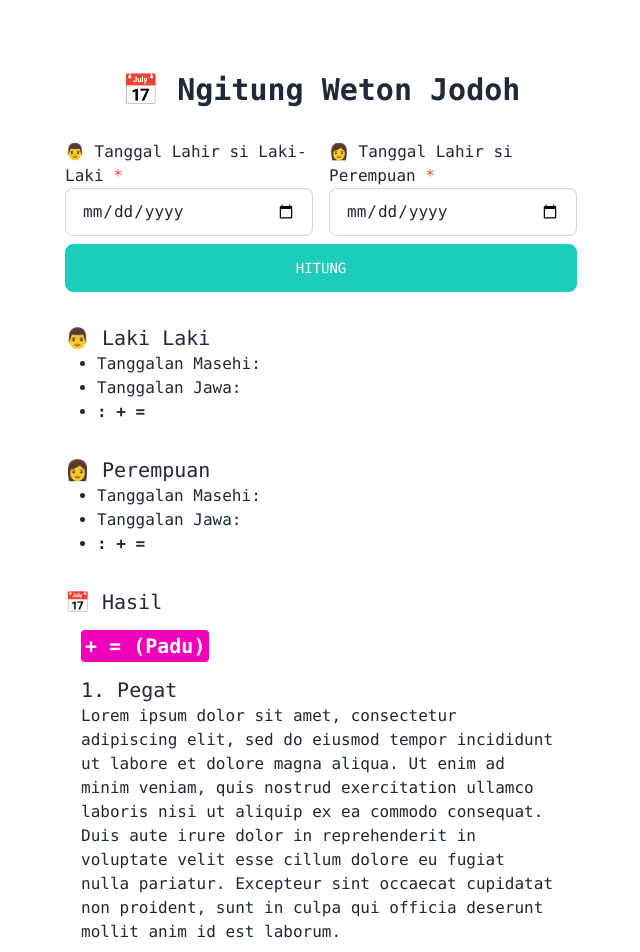
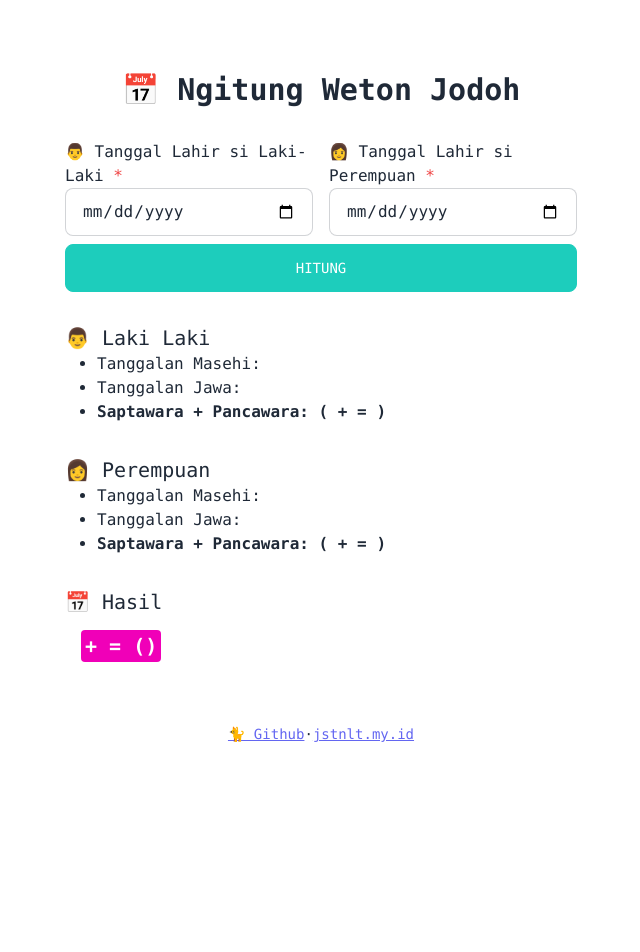
Before and after one commit to JastinXyz/wetonjodoh, a Next.js app: page / in a window 1280 px wide. Shown: the top 952 px of the page, without its empty margins (319-959 px from the left). After the commit the page ends 800 px from the top, so only its background shows below. Built offline with nearby package versions, Linux system fonts and the light colour scheme.

Commit message:
result wis

```diff
--- a/src/app/page.js
+++ b/src/app/page.js
@@ -2,6 +2,7 @@
 
 import Link from "next/link";
 import { useState } from "react";
+import Result from "@/common/Result";
 
 async function fetchWeton(tgl, bln, thn) {
   const d = await fetch(`https://api.dotmydotid.my.id/api/weton?tanggal=${tgl}&bulan=${bln}&tahun=${thn}`)
@@ -15,6 +16,7 @@ export default function Home() {
   let [pasaran, setPasaran] = useState();
   let [bobot, setBobot] = useState();
   let [res, setRes] = useState();
+  let [secRes, setSecRes] = useState();
 
   const handleSubmit = async(e) => {
     e.preventDefault();
@@ -30,6 +32,9 @@ export default function Home() {
     setPasaran({ man: manWeton.pasaran, woman: womanWeton.pasaran });
     setBobot({ man: manWeton.bobot_weton, woman: womanWeton.bobot_weton});
     setRes({ man: manWeton.bobot_weton.bobot, woman: womanWeton.bobot_weton.bobot, total: manWeton.bobot_weton.bobot + womanWeton.bobot_weton.bobot  })
+
+    let hasil = Result.filter((x) => x.num.includes(manWeton.bobot_weton.bobot + womanWeton.bobot_weton.bobot))
+    setSecRes(hasil[0])
   }
 
   return (
@@ -58,7 +63,7 @@ export default function Home() {
               <ul className="list-disc pl-8">
                 <li>Tanggalan Masehi: {m?.man}</li>
                 <li>Tanggalan Jawa: {java?.man}</li>
-                <li className="font-bold">{pasaran?.man}: {bobot?.man.saptawara} + {bobot?.man.pancawara} = {bobot?.man.bobot}</li>
+                <li className="font-bold">Saptawara + Pancawara: {pasaran?.man} ({bobot?.man.saptawara} + {bobot?.man.pancawara} = {bobot?.man.bobot})</li>
               </ul>
             </div>
 
@@ -67,16 +72,16 @@ export default function Home() {
               <ul className="list-disc pl-8">
                 <li>Tanggalan Masehi: {m?.woman}</li>
                 <li>Tanggalan Jawa: {java?.woman}</li>
-                <li className="font-bold">{pasaran?.woman}: {bobot?.woman.saptawara} + {bobot?.woman.pancawara} = {bobot?.woman.bobot}</li>
+                <li className="font-bold">Saptawara + Pancawara: {pasaran?.woman} ({bobot?.woman.saptawara} + {bobot?.woman.pancawara} = {bobot?.woman.bobot})</li>
               </ul>
             </div>
 
             <div className="w-full py-4">
               <h2 className="text-xl">📅 Hasil</h2>
               <div className="px-4">
-                <h3 className="text-xl font-bold my-4 text-white"><span className="p-1 bg-secondary rounded">{res?.man} + {res?.woman} = {res?.total} (Padu)</span></h3>
-                <h3 className="text-xl">1. Pegat</h3>
-                <p>Lorem ipsum dolor sit amet, consectetur adipiscing elit, sed do eiusmod tempor incididunt ut labore et dolore magna aliqua. Ut enim ad minim veniam, quis nostrud exercitation ullamco laboris nisi ut aliquip ex ea commodo consequat. Duis aute irure dolor in reprehenderit in voluptate velit esse cillum dolore eu fugiat nulla pariatur. Excepteur sint occaecat cupidatat non proident, sunt in culpa qui officia deserunt mollit anim id est laborum.</p>
+                <h3 className="text-xl font-bold my-4 text-white"><span className="p-1 bg-secondary rounded">{res?.man} + {res?.woman} = {res?.total} ({secRes?.title})</span></h3>
+                <h3 className="text-xl font-bold">{secRes?.title}</h3>
+                <p>{secRes?.description}</p>
               </div>
             </div>
 
--- /dev/null
+++ b/src/common/Result.js
@@ -0,0 +1,42 @@
+module.exports = [
+    {
+        num: [1,9,17,25,33],
+        title: 'Pegat',
+        description: 'Yen tibo PEGAT bakal nemu masalah, mboh kui songko segi ekonomi, kekuasaan, selingkuh sing akhir"e iso pegatan.'
+    },
+    {
+        num: [2,10,18,26,34],
+        title: 'Ratu',
+        description: 'Yen tibo RATU iki jodoh banget. Di ajeni karo tonggo teparo lan wongliyo. Akeh wong iri karo keharmonisane.'
+    },
+    {
+        num: [3,11,19,27,35],
+        title: 'Jodoh',
+        description: 'Yen tibo jodoh cocok siji karo sijine. Iso podo" nrimo keluwehan lan kekurangan. Omah" lancar teko tuwo.'
+    },
+    {
+        num: [4,12,20,28,36],
+        title: 'Topo',
+        description: 'Yen tibo TOPO iki awal"e susah nanging tembe mburi penak. Awal"e kerep kenek masalah emboh kui songko segi ekonomi utowo liyone. Nanging yen wis nduwe anak lan wis suwe anggone omah" bakal mulyo uripe.'
+    },
+    {
+        num: [5,13,21,29],
+        title: 'Tinari',
+        description: 'Yen tibo TINARI iki bakal nemu seneng. Penak anggone golek rejeki lan ora sampek urip kekurangan. Penak\'e tembung kerep nemu bejo anggone omah"'
+    },
+    {
+        num: [6,14,22,30],
+        title: 'Padu',
+        description: 'Yen tibo PADU iki bakal sering tukaran. Nanging sejana saben ndino tukaran tapi ora sampek pegatan. Mulo anggone omah" meh saben ndino tukaran emboh kui masalah opo ae.'
+    },
+    {
+        num: [7,15,23,31],
+        title: 'Sujanan',
+        description: 'Yen tibo SUJANAN iki kerep tukaran lan akeh" masalah selingkuh. Emboh kui sing lanang po sing wadon opo malah loro"ne podo la nduwe selingkuhan.'
+    },
+    {
+        num: [8,16,24,32],
+        title: 'Pesthi',
+        description: 'Yen tibo PESTHI iki omah"e bakal rukun, tentrem, adem ayem sampek tuwo. Senajan eneng masalah opo ae ora bakal ngrusak keharmonisane.'
+    }
+]
```
